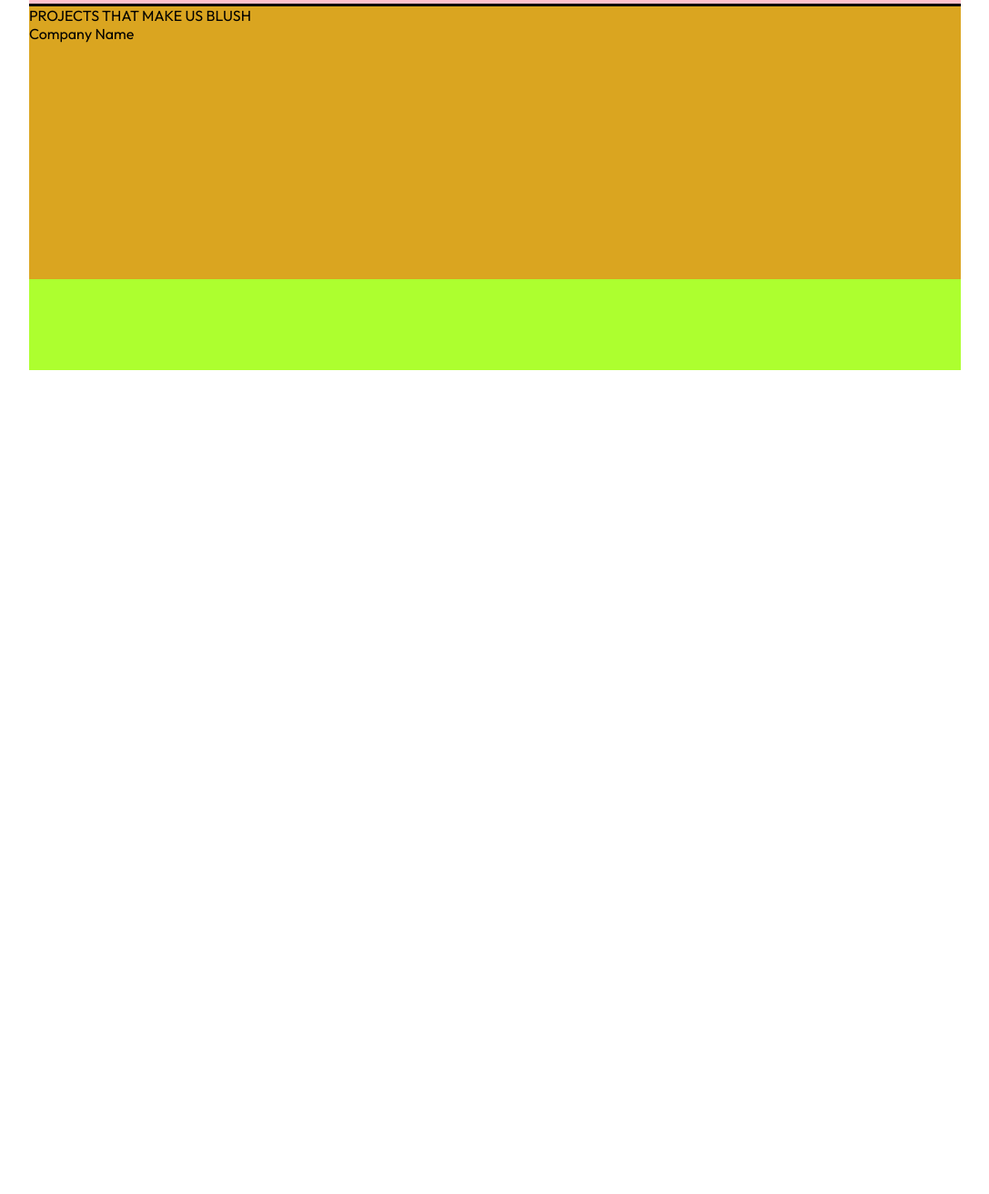
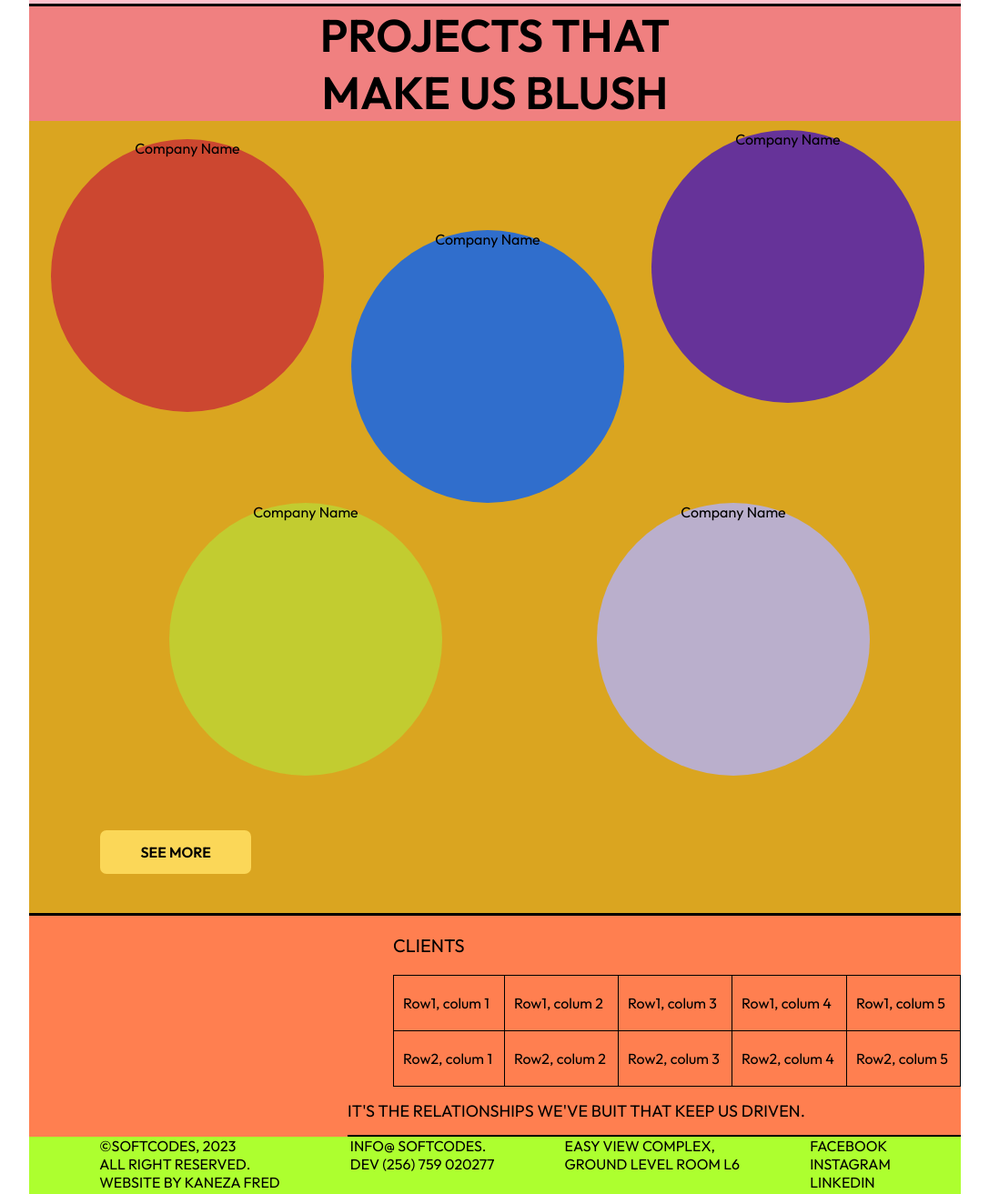
Before and after one commit to amankanz/softcodes-v2, a plain HTML site: page index.html in a window 1280 px wide. Shown: the part 1220-2533 px from the top of the page at 91% size, without its empty margins (96-1183 px from the left). Before the commit the page ends 1627 px from the top, so only its background shows below. Drawn offline with Linux system fonts and the light colour scheme.

Commit message:
softcodes

```diff
--- a/index.html
+++ b/index.html
@@ -63,25 +63,113 @@
     </section>
 
     <section class="projects_section">
-      <div>PROJECTS THAT MAKE US BLUSH</div>
+      <div class="title">
+        PROJECTS THAT MAKE US BLUSH
+      </div>
       <div class="project_gallery">
+
         <div class="project_1">
-          <div class="project_descrip">
+          <div class="project_item"></div>
+          <p class="project_descrip">
             Company Name
-          </div>
+          </p>
         </div>
-        <div class="project_2"></div>
-        <div class="project_3"></div>
-        <div class="project_4"></div>
+
+        <div class="project_2">
+          <div class="project_item"></div>
+          <p class="project_descrip">
+            Company Name
+          </p>
+        </div>
+
+        <div class="project_3">
+          <div class="project_item"></div>
+          <p class="project_descrip">
+            Company Name
+          </p>
+        </div>
+
+        <div class="project_4">
+          <div class="project_item"></div>
+          <p class="project_descrip">
+            Company Name
+          </p>
+        </div>
+
+        <div class="project_5">
+          <div class="project_item"></div>
+          <p class="project_descrip">
+            Company Name
+          </p>
+        </div>
+
+        <div class="button_project"><a href="#">SEE MORE</a></div>
+
       </div>
 
+    </section><!--================= END OF PROJECT SECTION =================-->
+
+    <section class="clients_section">
+      <div class="title">CLIENTS</div>
+
+      <div>
+        <table class="my_table">
+          <tr>
+            <td>Row1, colum 1</td>
+            <td>Row1, colum 2</td>
+            <td>Row1, colum 3</td>
+            <td>Row1, colum 4</td>
+            <td>Row1, colum 5</td>
+          </tr>
+          <tr>
+            <td>Row2, colum 1</td>
+            <td>Row2, colum 2</td>
+            <td>Row2, colum 3</td>
+            <td>Row2, colum 4</td>
+            <td>Row2, colum 5</td>
+          </tr>
+        </table>
+      </div>
+      <div class="comment">
+        IT'S THE RELATIONSHIPS WE'VE BUIT THAT KEEP US DRIVEN.
+      </div>
     </section>
 
   </main>
 
 
   <footer>
+    <div>
+      <ul>
+        <li><a href="#">&copy;SOFTCODES, 2023</a></li>
+        <li><a href="#">ALL RIGHT RESERVED.</a></li>
+        <li><a href="#">WEBSITE BY KANEZA FRED</a></li>
+      </ul>
+    </div>
 
+    <div>
+      <ul>
+        <li><a href="#">INFO@ SOFTCODES.</a></li>
+        <li><a href="#">DEV (256) 759 020277</a></li>
+      </ul>
+    </div>
+
+
+    <div>
+      <ul>
+        <li><a href="#">EASY VIEW COMPLEX,</a></li>
+        <li><a href="#">GROUND LEVEL ROOM L6</a></li>
+      </ul>
+    </div>
+
+
+    <div>
+      <ul>
+        <li><a href="#">FACEBOOK</a></li>
+        <li><a href="#">INSTAGRAM</a></li>
+        <li><a href="#">LINKEDIN</a></li>
+      </ul>
+    </div>
   </footer>
 
 
--- a/style/main.css
+++ b/style/main.css
@@ -197,13 +197,133 @@ main {
 
 .projects_section {
   background-color: goldenrod;
+  height: 1000px;
+  text-align: center;
+  border-bottom: 3px solid #000;
+}
+.projects_section .title {
+  background-color: lightcoral;
+  font-size: 50px;
+  font-weight: 600;
+  padding: 0 250px;
+}
+.project_gallery {
+  position: relative;
+}
+.project_1 {
+  position: absolute;
+  border-radius: 50%;
+  background-color: rebeccapurple;
+  right: 100px;
   height: 300px;
+  width: 300px;
+  top: 10px;
+  right: 40px;
+}
+.project_2 {
+  position: absolute;
+  border-radius: 50%;
+  background-color: rgb(204, 71, 48);
+  right: 100px;
+  height: 300px;
+  width: 300px;
+  top: 20px;
+  right: 700px;
+}
+.project_3 {
+  position: absolute;
+  border-radius: 50%;
+  background-color: rgb(48, 110, 204);
+  right: 100px;
+  height: 300px;
+  width: 300px;
+  top: 120px;
+  right: 370px;
+}
+
+.project_4 {
+  position: absolute;
+  border-radius: 50%;
+  background-color: rgb(194, 204, 48);
+  right: 100px;
+  height: 300px;
+  width: 300px;
+  top: 420px;
+  right: 570px;
+}
+
+.project_5 {
+  position: absolute;
+  border-radius: 50%;
+  background-color: rgb(186, 175, 204);
+  right: 100px;
+  height: 300px;
+  width: 300px;
+  top: 420px;
+  right: 100px;
+}
+
+.button_project {
+  position: absolute;
+  background-color: #FBD758;
+  top: 780px;
+  right: 780px;
+  padding: 14px 44px;
+  border-radius: 7px;
+}
+.button_project a {
+  text-decoration: none;
+  color: #000;
+  font-size: 16px;
+  font-weight: 600;
 
 }
 
+/*======= END OF PROJECT SECTION ========*/
+
+.clients_section .title {
+  display: block;
+  padding-left: 400px;
+  padding-top: 20px;
+  margin-bottom: 20px;
+  font-size: 20px;
+}
+.clients_section div {
+  display: block;
+  padding-left: 400px;
+}
+.clients_section .my_table {
+  width: 100%;
+  border-collapse: collapse;
+}
+.my_table td {
+  border: 1px solid #000;
+  padding: 20px 10px;
+}
+.clients_section .comment {
+  font-size: 18px;
+  border-bottom: 2px solid #000;
+  display: inline-block;
+  margin-left: 350px;
+  padding: 15px 171px 15px 0;
+
+}
+
+
+
 footer {
   background-color: greenyellow;
-  height: 100px;
+  height: 400px;
+  display: flex;
+  justify-content: space-evenly;
+}
+
+footer div ul {
+  list-style: none;
+}
+footer div ul li a {
+  text-decoration: none;
+  color: #000;
 }
 
 h1 {
```
